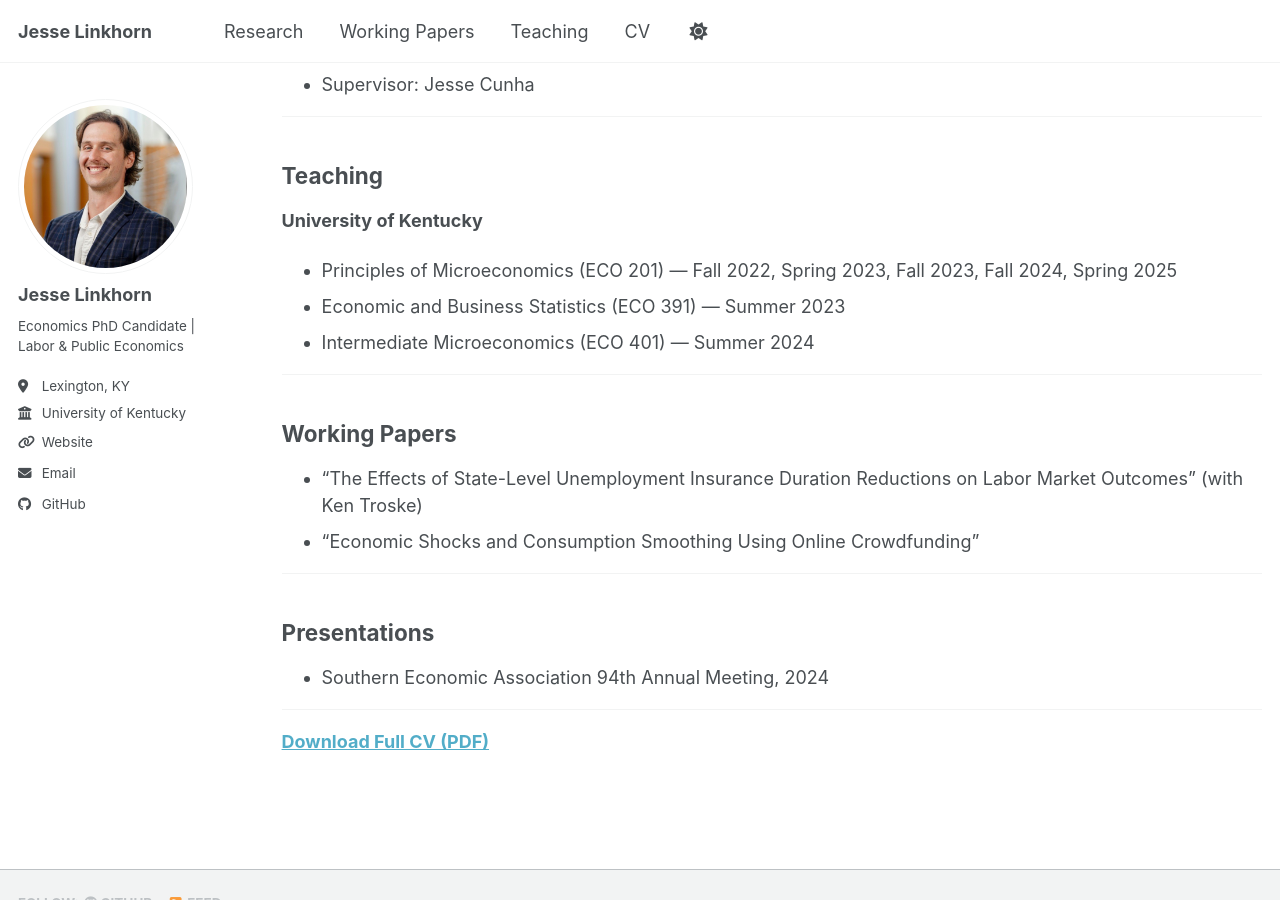
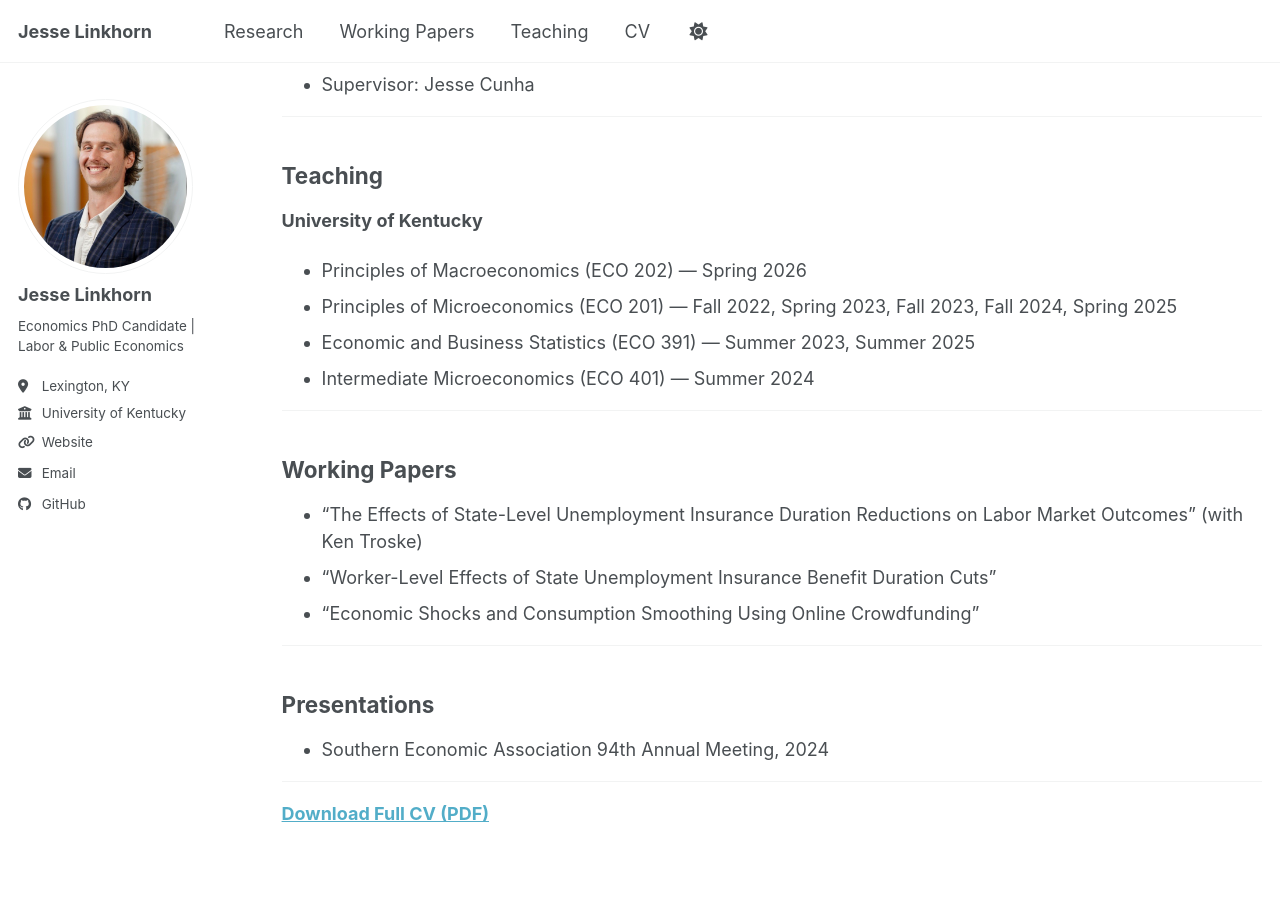
Before and after one commit to linkhornj14/linkhornj14.github.io, a Jekyll site: the page built from _pages/cv.md, in a window 1280 px wide and 900 px high, scrolled down 1113 px. Built offline with Jekyll 4.4.1, drawn with Linux system fonts in a browser that asks for light colours; a script bundle is joined from its source files by our own code; library files that are not in the unit come from our copies.

Commit message:
Add worker-level companion paper; PhD expected 2027; sync teaching
CV.tex and _pages/cv.md had drifted apart. Both now list the worker-level
companion to the UI duration-cut chapter, and the two teaching lines the
markdown was missing (ECO 202 Spring 2026, ECO 391 Summer 2025) are back.

CV.tex still said the PhD was expected 2026; cv.md already said 2027. Now both
say 2027.

CV.pdf rebuilt from source.

```diff
--- a/_pages/cv.md
+++ b/_pages/cv.md
@@ -54,8 +54,9 @@ Secondary: Applied Microeconomics, Health Economics
 ## Teaching
 
 **University of Kentucky**
+- Principles of Macroeconomics (ECO 202) — Spring 2026
 - Principles of Microeconomics (ECO 201) — Fall 2022, Spring 2023, Fall 2023, Fall 2024, Spring 2025
-- Economic and Business Statistics (ECO 391) — Summer 2023
+- Economic and Business Statistics (ECO 391) — Summer 2023, Summer 2025
 - Intermediate Microeconomics (ECO 401) — Summer 2024
 
 ---
@@ -63,6 +64,7 @@ Secondary: Applied Microeconomics, Health Economics
 ## Working Papers
 
 - "The Effects of State-Level Unemployment Insurance Duration Reductions on Labor Market Outcomes" (with Ken Troske)
+- "Worker-Level Effects of State Unemployment Insurance Benefit Duration Cuts"
 - "Economic Shocks and Consumption Smoothing Using Online Crowdfunding"
 
 ---
```
Also changed, not shown: 2 other files.
